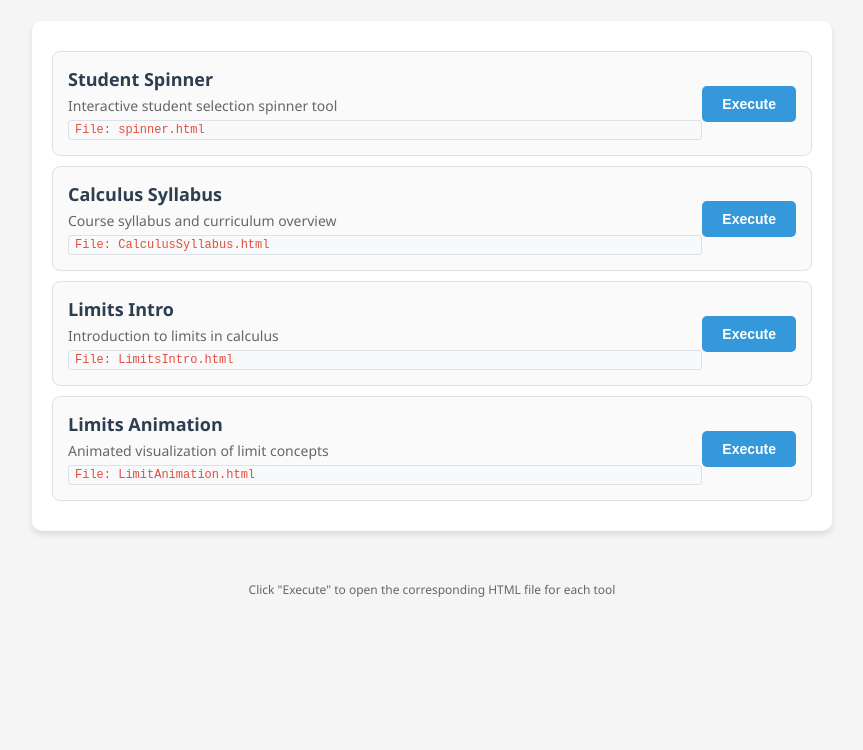
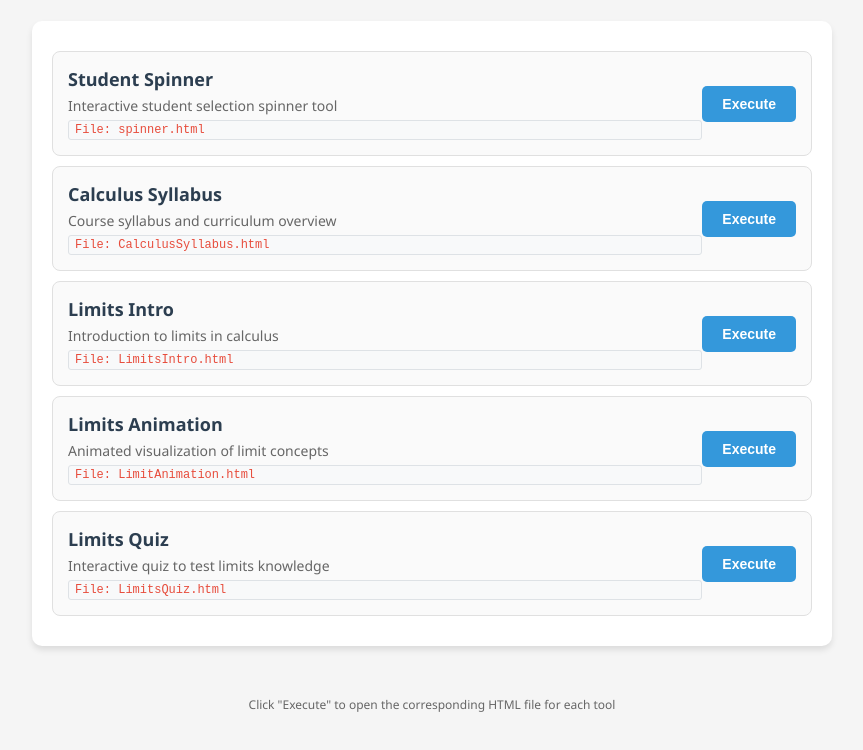
Before and after one commit to CoachBucky/uah, a plain HTML site: page index.html in a window 1280 px wide. Shown: the part 106-856 px from the top of the page, without its empty margins (208-1071 px from the left). Before the commit the page ends 800 px from the top, so only its background shows below. Drawn offline with Linux system fonts and the light colour scheme.

Commit message:
Update index.html

```diff
--- a/index.html
+++ b/index.html
@@ -163,6 +163,15 @@
             </div>
             <button class="execute-btn" onclick="executeFile('LimitAnimation.html')">Execute</button>
         </div>
+
+        <div class="entry">
+            <div class="entry-info">
+                <div class="entry-title">Limits Quiz</div>
+                <div class="entry-description">Interactive quiz to test limits knowledge</div>
+                <div class="entry-file">File: LimitsQuiz.html</div>
+            </div>
+            <button class="execute-btn" onclick="executeFile('LimitsQuiz.html')">Execute</button>
+        </div>
     </div>
 
     <div id="statusMessage" class="status-message"></div>
```
